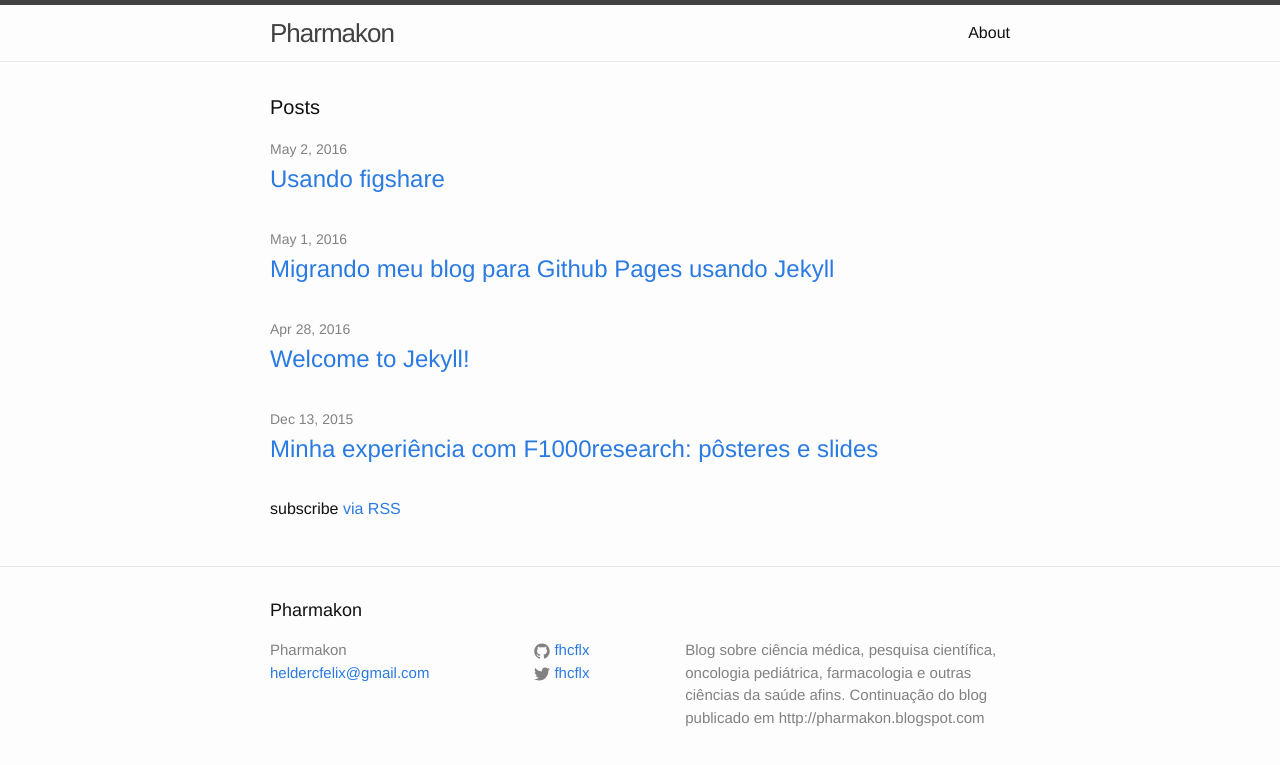
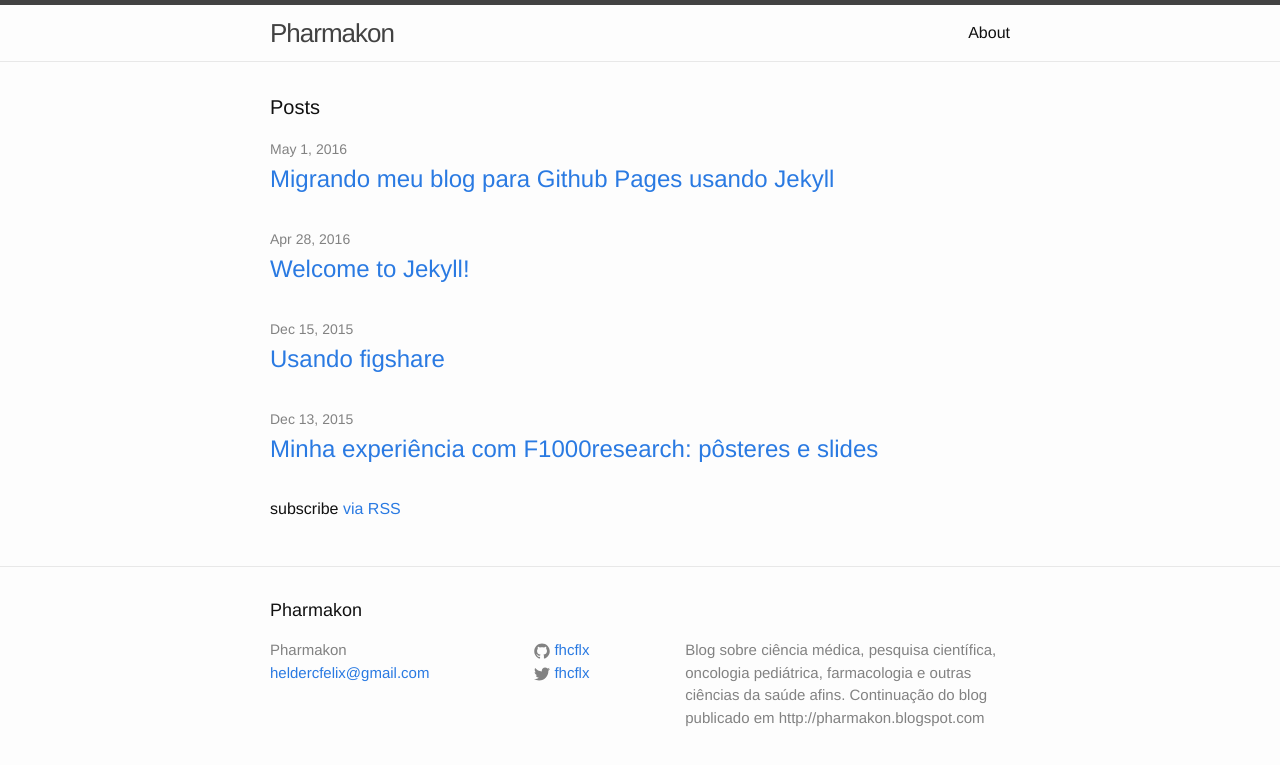
Before and after one commit to fhcflx/pharmakon, a Jekyll site: the page built from index.html, in a window 1280 px wide. Shown: the top 765 px of the page. Built offline with Jekyll 4.4.1, drawn with Linux system fonts in a browser that asks for light colours.

Commit message:
Update and rename 2016-05-02-Usando-figshare.markdown to 2015-12-15-Usando-figshare.markdown

```diff
--- a/_posts/2016-05-02-Usando-figshare.markdown
+++ b/_posts/2015-12-15-Usando-figshare.markdown
@@ -1,7 +1,7 @@
 ---
 layout: post
 title:  "Usando figshare"
-date:   2016-05-02 12:00:00 -0300
+date:   2015-12-15 12:00:00 -0300
 categories: old blog import
 ---
 Bem <a href="http://pharmak.blogspot.com/2013/09/gliomas-em-criancas-aula-de-atualizacao.html" target="_blank">antes</a> de me interessar por repositórios institucionais para pôsteres e slides, eu já havia começado a depositá-los no <a href="http://pt.slideshare.net/?ss">Slideshare</a>, serviço de armazenamento na nuvem que permite a visualização de slides em sites, blogs, redes sociais, etc. Esta funcionalidade do Slideshare sempre me agradou muito. Ele tinha tudo o que eu achava interessante para difusão de idéias: integração automática com o LinkedIn e outras redes sociais, snippets para incorporação fácil em blogs, páginas pessoais, institucionais e outras, além de uma página pessoal que centralizava todos os meus carregamentos. Além de todas estas facilidades, funcionalidades de edição online e análise de tráfego. Mas o Slideshare não é uma via de publicação. Seu conteúdo não tem facilidades para citação científica.
```
